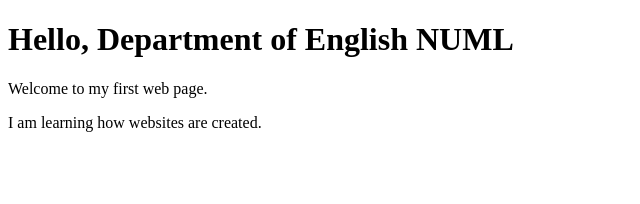
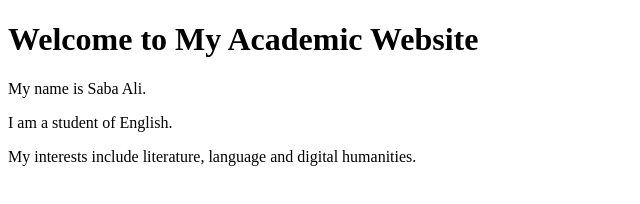
Before and after one commit to sabaali6/Web-Design-Lab, a plain HTML site: page index.html in a window 1280 px wide. Shown: the whole page, without its empty margins (0-640 px from the left). Drawn offline with Linux system fonts and the light colour scheme.

Commit message:
Update index.html

```diff
--- a/index.html
+++ b/index.html
@@ -6,11 +6,13 @@
 
 <body>
 
-    <h1>Hello, Department of English NUML</h1>
+   <h1>Welcome to My Academic Website</h1>
 
-    <p>Welcome to my first web page.</p>
+    <p>My name is Saba Ali.</p>
 
-    <p>I am learning how websites are created.</p>
+<p>I am a student of English.</p>
+
+<p>My interests include literature, language and digital humanities.</p>
 
 </body>
 </html>
```
